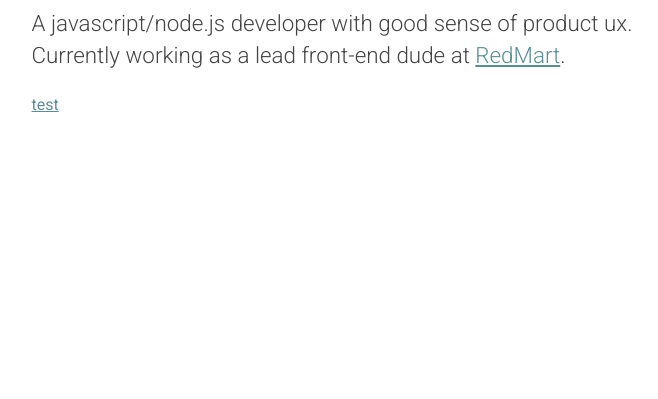
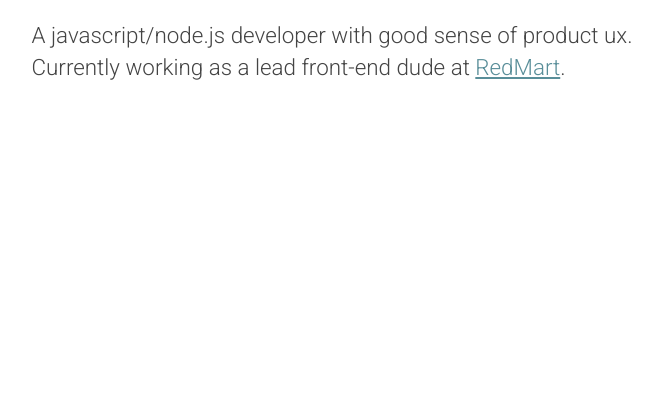
Before and after one commit to sarmadsangi/sarmadsangi.github.io, a website: page index.html in a window 1280 px wide. Shown: the part 401-800 px from the top of the page, without its empty margins (308-966 px from the left). Drawn offline with Linux system fonts and the light colour scheme.

Commit message:
Update index.html

```diff
--- a/index.html
+++ b/index.html
@@ -20,7 +20,6 @@
                 <br>
                 Currently working as a lead front-end dude at <a href="https://redmart.com">RedMart</a>.
             </p>
-            <a href="intent://redmart.com/?gclid=CJnP9pvSiskCFQKSjgodwngAdA#Intent;scheme=redmart;package=com.redmart.redmart;launchFlags=268435456;end" >test</a>
         </section>
 
         <script>
```
